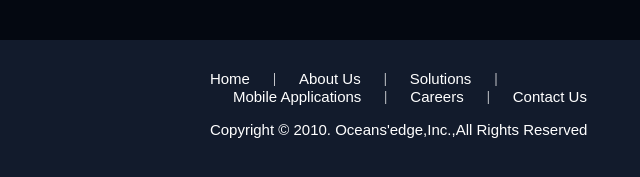
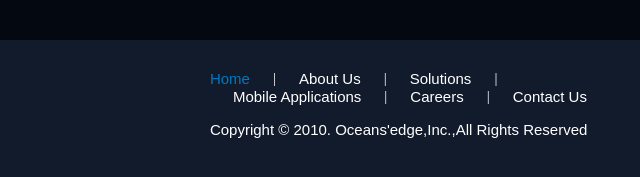
Before and after one commit to jobayer11/project_blue, a plain HTML site: page index.html in a window 1280 px wide. In both pictures the pointer is over the link "Home". Shown: the part 1391-1568 px from the top of the page, 0-640 px from the left. Drawn offline with Linux system fonts and the light colour scheme.

Commit message:
Update style.css

```diff
--- a/css/style.css
+++ b/css/style.css
@@ -418,6 +418,11 @@ footer {
     text-decoration: none;
     text-transform: capitalize;
     padding: 0px 23px;
+    transition: 0.3s;
+}
+
+.footer_nav ul li a:hover{
+	color: #0078BD;
 }
 
 .footer_nav ul li:first-child a{
```
